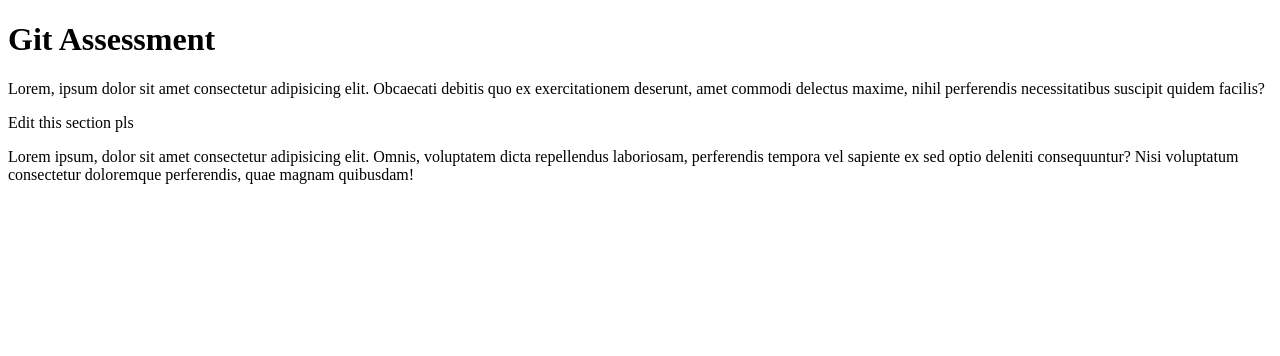
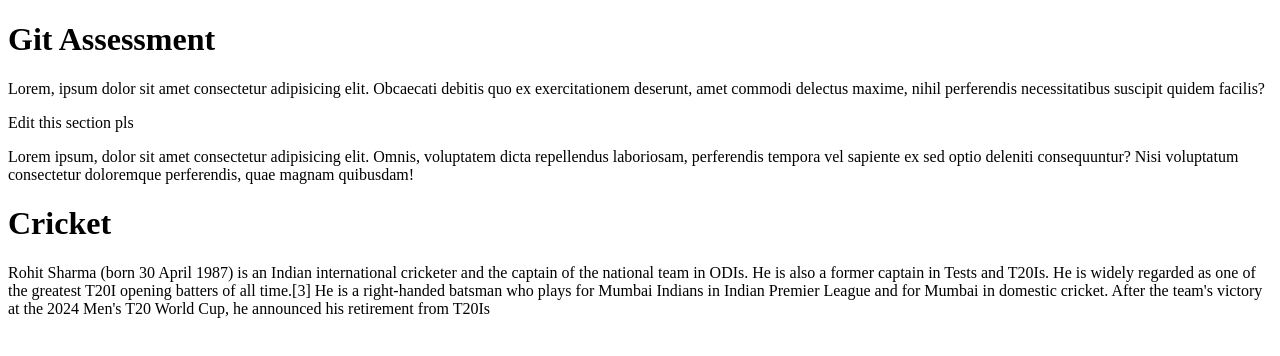
Before and after one commit to pankhurnegi/GitAssessment, a plain HTML site: page index.html in a window 1280 px wide. Drawn offline with Linux system fonts and the light colour scheme.

Commit message:
Commit changes Vivek

```diff
--- a/index.html
+++ b/index.html
@@ -10,5 +10,7 @@
     <p>Lorem, ipsum dolor sit amet consectetur adipisicing elit. Obcaecati debitis quo ex exercitationem deserunt, amet commodi delectus maxime, nihil perferendis necessitatibus suscipit quidem facilis?</p>
     <section>Edit this section pls</section>
     <p>Lorem ipsum, dolor sit amet consectetur adipisicing elit. Omnis, voluptatem dicta repellendus laboriosam, perferendis tempora vel sapiente ex sed optio deleniti consequuntur? Nisi voluptatum consectetur doloremque perferendis, quae magnam quibusdam!</p>
+    <h1>Cricket</h1>
+    <p>Rohit Sharma (born 30 April 1987) is an Indian international cricketer and the captain of the national team in ODIs. He is also a former captain in Tests and T20Is. He is widely regarded as one of the greatest T20I opening batters of all time.[3] He is a right-handed batsman who plays for Mumbai Indians in Indian Premier League and for Mumbai in domestic cricket. After the team's victory at the 2024 Men's T20 World Cup, he announced his retirement from T20Is</p>
 </body>
 </html>
```
